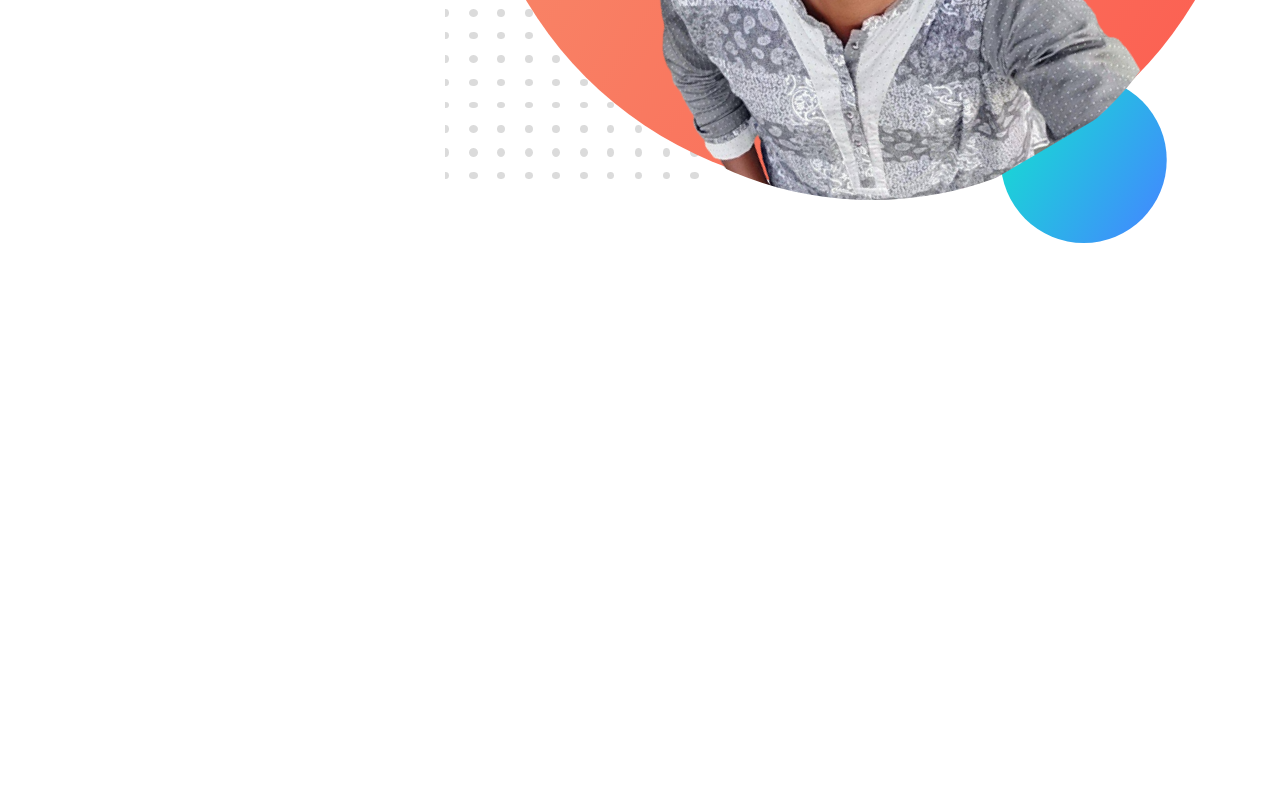
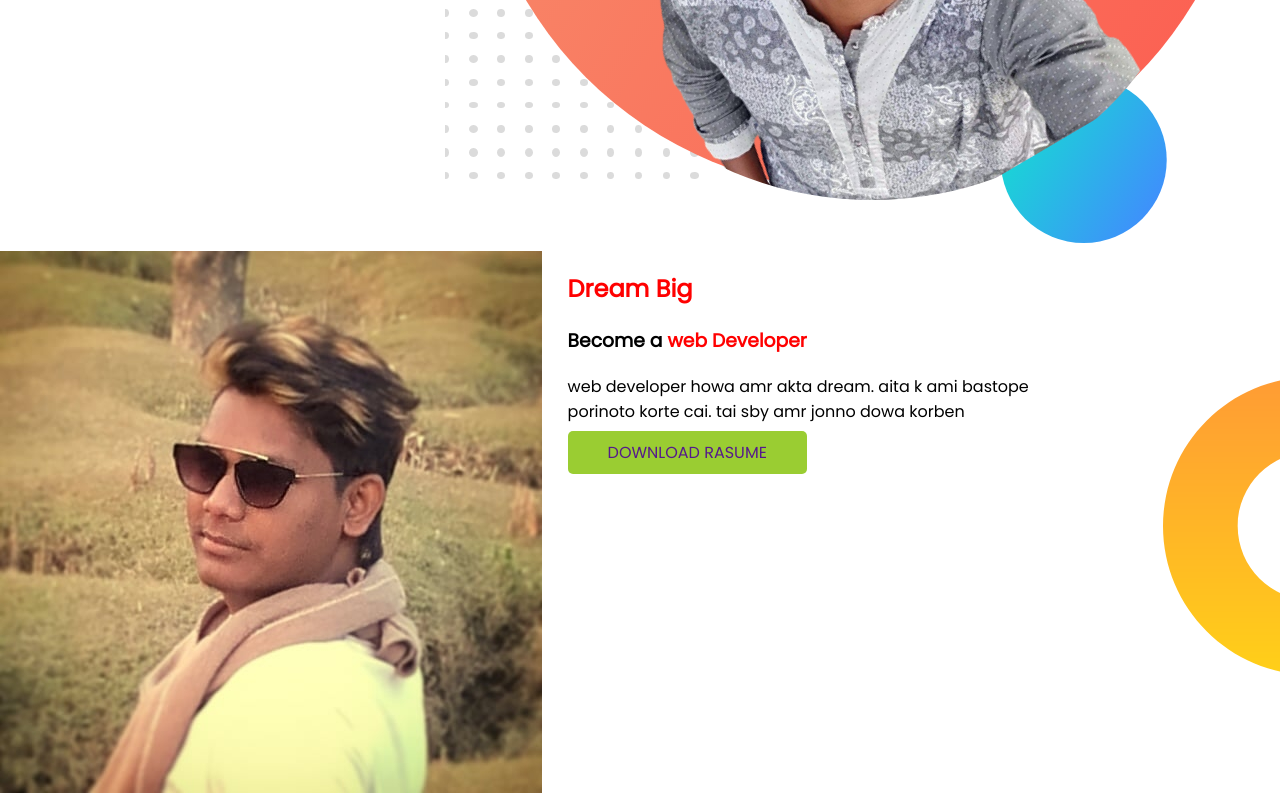
Before and after one commit to Yasinarafat04/developer-portfolio, a plain HTML site: page index.html in a window 1280 px wide. Shown: the part 585-1385 px from the top of the page. Before the commit the page ends 836 px from the top, so only its background shows below. Drawn offline with Linux system fonts and the light colour scheme.

Commit message:
dream addad

```diff
--- a/index.html
+++ b/index.html
@@ -29,6 +29,16 @@
         </div>
         <div class="boll"><img src="image/me.png" alt=""></div>
     </section>
+    <section class="dream-big">
+        <div class="boll"><img src="image/arafat.jpg" alt=""></div>
+        <div class="apple">
+            <h2><span class="hay">Dream Big</span></h2>
+            <h3>Become a <span class="hay">web Developer</span></h3>
+            <p>web developer howa amr akta dream. aita k ami bastope porinoto korte cai. tai sby amr jonno dowa korben
+            </p>
+            <a class="link-button" target="blank" href="">DOWNLOAD RASUME</a>
+        </div>
+    </section>
 </body>
 
 </html>
--- a/style.css
+++ b/style.css
@@ -7,6 +7,7 @@ hi{
 }
 .hay{
     color: darkslateblue;
+    color: red;
 }
 section{
     display: flex;
@@ -14,9 +15,11 @@ section{
 .apple{
     width: 50%;
     padding-left: 2%;
+    width: 40%;
 }
 .ball img{
     width: 80%;
+    width: 70%;
 }
 .top-banner{
     background-image: url(image/top-banner.png);
@@ -30,3 +33,8 @@ section{
     font-weight: 400;
     border-radius: 5px;
 }
+.dream-big{
+    background-image: url(image/dream-bg.png);
+    background-repeat: no-repeat;
+    background-position: right;
+}
```
